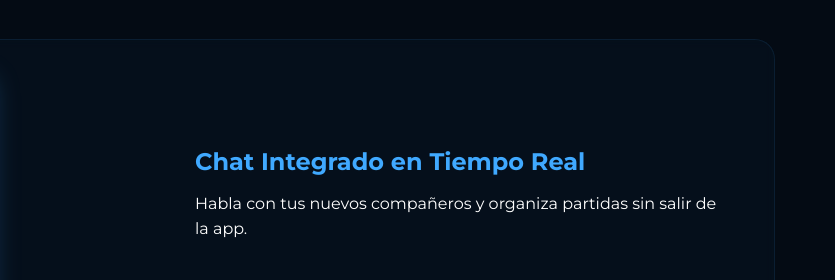
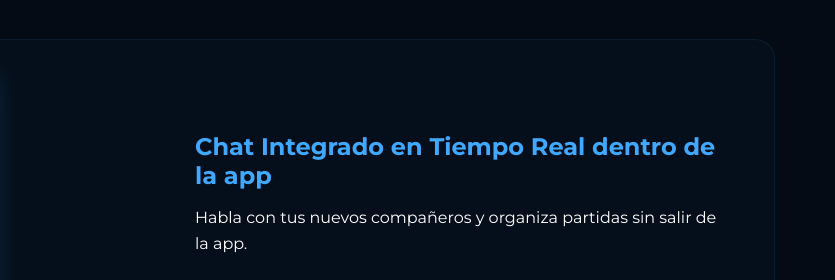
Before and after one commit to LaSalleGracia-Projectes/projecte-aplicaci-web-client-g11billgates, a plain HTML site: page src/saber_mas.html in a window 1280 px wide. Shown: the part 860-1140 px from the top of the page, 445-1280 px from the left. Drawn offline with Linux system fonts and the light colour scheme.

Commit message:
FEAT: Modificacion de algunos textos de la landing page

```diff
--- a/src/saber_mas.html
+++ b/src/saber_mas.html
@@ -50,12 +50,12 @@
             <div class="feature" id="chat-tiempo-real">
                 <img src="./Imagenes/chats.png" alt="Chat en tiempo real">
                 <div class="feature-content">
-                    <h2>Chat Integrado en Tiempo Real</h2>
+                    <h2>Chat Integrado en Tiempo Real dentro de la app</h2>
                     <p>Habla con tus nuevos compañeros y organiza partidas sin salir de la app.</p>
                 </div>
             </div>
 
-            <!-- Publicación a netlifiy prueba -->
+            <!-- Publicación a netlifiaaay prueba -->
             <div class="feature" id="crear-equipos">
                 <div class="feature-content">
                     <h2>Crea y Únete a Equipos</h2>
```
